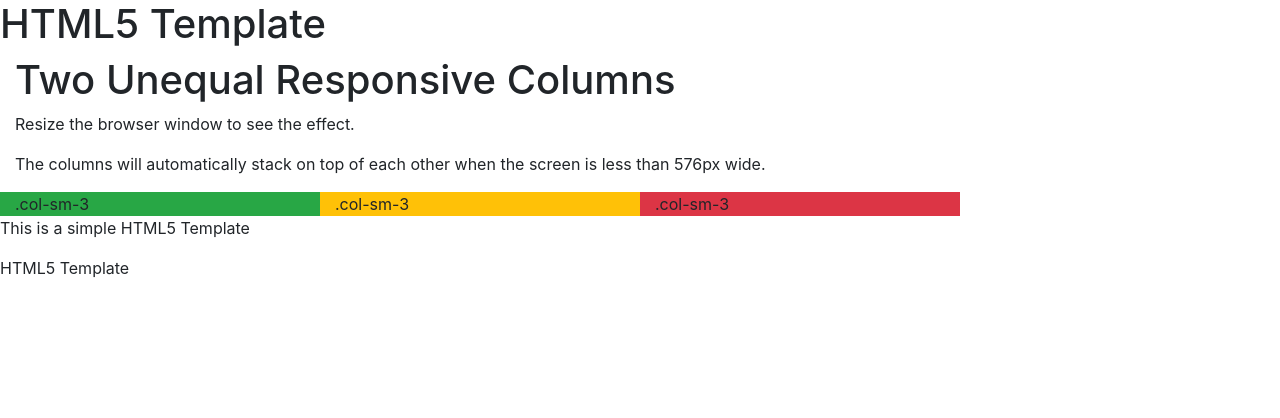
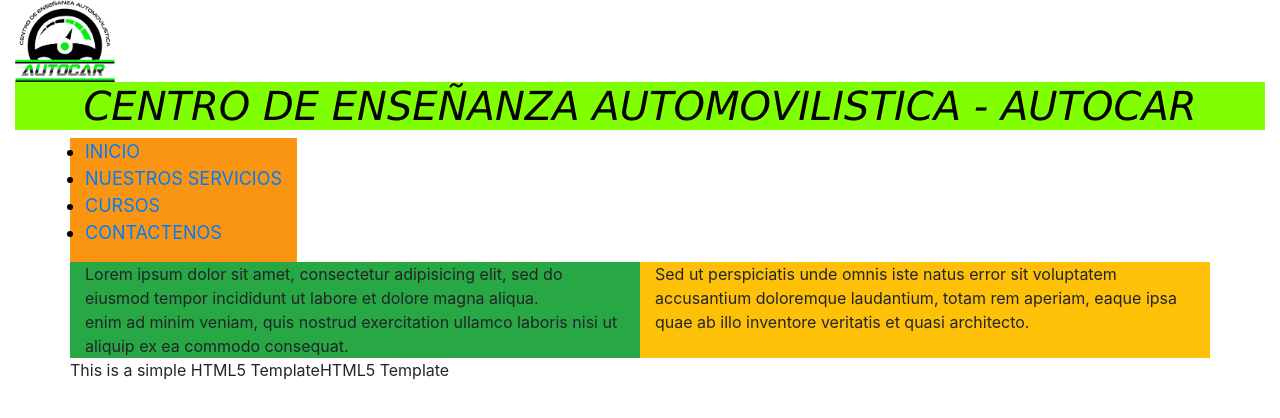
Before and after one commit to mynarvaez9/ProyectoSprint, a plain HTML site: page index.html in a window 1280 px wide. Drawn offline with nearby package versions, Linux system fonts and the light colour scheme; a script that the page names is missing.

Commit message:
incorporar logo, barra de titulo y menu preliminar

```diff
--- a/estilos.css
+++ b/estilos.css
@@ -0,0 +1,34 @@
+* {
+    padding: 0;
+    margin: 0;
+}
+
+#logo{
+    width: 100px;
+
+}
+#cabecera {
+    width: 100%;
+    height: 100px;
+
+}
+
+h1 {
+    text-align: center;
+    font-family: Verdana, Geneva, Tahoma, sans-serif;
+    font-size:40px;
+    font-style: italic; color: rgb(0, 0, 0);
+    background-color: chartreuse;
+}
+
+.nav {
+    width: 100%;
+    height: 40px;
+    background-color: aquamarine;
+}
+
+#menu_principal{
+    background-color: rgb(250, 149, 17);
+    font-size: 18px;color: black;
+    float: left;
+}
--- a/index.html
+++ b/index.html
@@ -1,41 +1,63 @@
 <!DOCTYPE html>
-<html lang="en">
+<html lang="es">
 <head>
-  <!-- Google Fonts Pre Connect -->
-  <link rel="preconnect" href="https://fonts.gstatic.com">
-
-  <!-- Meta Tags -->
     <meta charset="UTF-8">
     <meta http-equiv="X-UA-Compatible" content="IE=edge">
     <meta name="viewport" content="width=device-width, initial-scale=1.0">
+
     <link rel="stylesheet" href="https://maxcdn.bootstrapcdn.com/bootstrap/4.5.2/css/bootstrap.min.css">
     <script src="https://ajax.googleapis.com/ajax/libs/jquery/3.5.1/jquery.min.js"></script>
     <script src="https://cdnjs.cloudflare.com/ajax/libs/popper.js/1.16.0/umd/popper.min.js"></script>
     <script src="https://maxcdn.bootstrapcdn.com/bootstrap/4.5.2/js/bootstrap.min.js"></script>
 
-  <!-- Fonts Links (Roboto 400, 500 and 700 included) -->
-  <link rel="stylesheet" href="https://fonts.googleapis.com/css2?family=Roboto:wght@400;500;700&display=swap">
+    <title>proyecto sprint1</title>
+    <link rel="stylesheet" href="estilos.css">
 
-  <!-- CSS Files Links -->
-  <link rel="stylesheet" href="./styles.css">
+</head>
 
-  <!-- Title -->
-  <title>Simple Page</title>
-</head>
 <body>
-    <header>
-    <h1>HTML5 Template</h1>
-  </header>
-  <div class="container-fluid">
-    <h1>Two Unequal Responsive Columns</h1>
-    <p>Resize the browser window to see the effect.</p>
-    <p>The columns will automatically stack on top of each other when the screen is less than 576px wide.</p>
+
+  <div class="cabecera">
+    <div class="principal">
+      <div class="col-sm-12 bg-navegacion">
+
+        <img src="LogoProyecto.png" id="logo">
+        <h1>CENTRO DE ENSEÑANZA AUTOMOVILISTICA - AUTOCAR</h1>
+      </div>
+
+
+      <div class="container">
           <div class="row">
-      <div class="col-sm-3 bg-success" style="background-color:rgb(207, 123, 13);">.col-sm-3</div>
-      <div class="col-sm-3 bg-warning" style="background-color:rgb(29, 141, 19);">.col-sm-3</div>
-      <div class="col-sm-3 bg-danger" style="background-color: darkred;">.col-sm-3</div>
+          <div class="col-sm-12 bg-banner">
+
+        </div>
+  </nav>
+
+        <div id="menu_principal">
+        <nav class="nav_menu">
+          <div class="col-sm-12 bg-menu">
+          <ul>
+              <li><a href="#">INICIO</a></li>
+              <li><a href="#">NUESTROS SERVICIOS</a></li>
+              <li><a href="#">CURSOS</a></li>
+              <li><a href="#">CONTACTENOS</a></li>
+          </ul>
+        </nav>
+      </div>
+
+
+    <div class="container">
+      <div class="row">
+        <div class="col-sm-6 bg-success">
+          Lorem ipsum dolor sit amet, consectetur adipisicing elit, sed do eiusmod tempor incididunt ut labore et dolore magna aliqua.<br>
+          enim ad minim veniam, quis nostrud exercitation ullamco laboris nisi ut aliquip ex ea commodo consequat.
+        </div>
+        <div class="col-sm-6 bg-warning">
+            Sed ut perspiciatis unde omnis iste natus error sit voluptatem accusantium doloremque laudantium, totam rem aperiam, eaque ipsa quae ab illo inventore veritatis et quasi architecto.
         </div>
       </div>
+    </div>
+
 
 
   <main>
```
Also changed, not shown: LogoProyecto.png (added). Lines whose indentation alone changed are shown as unchanged.
